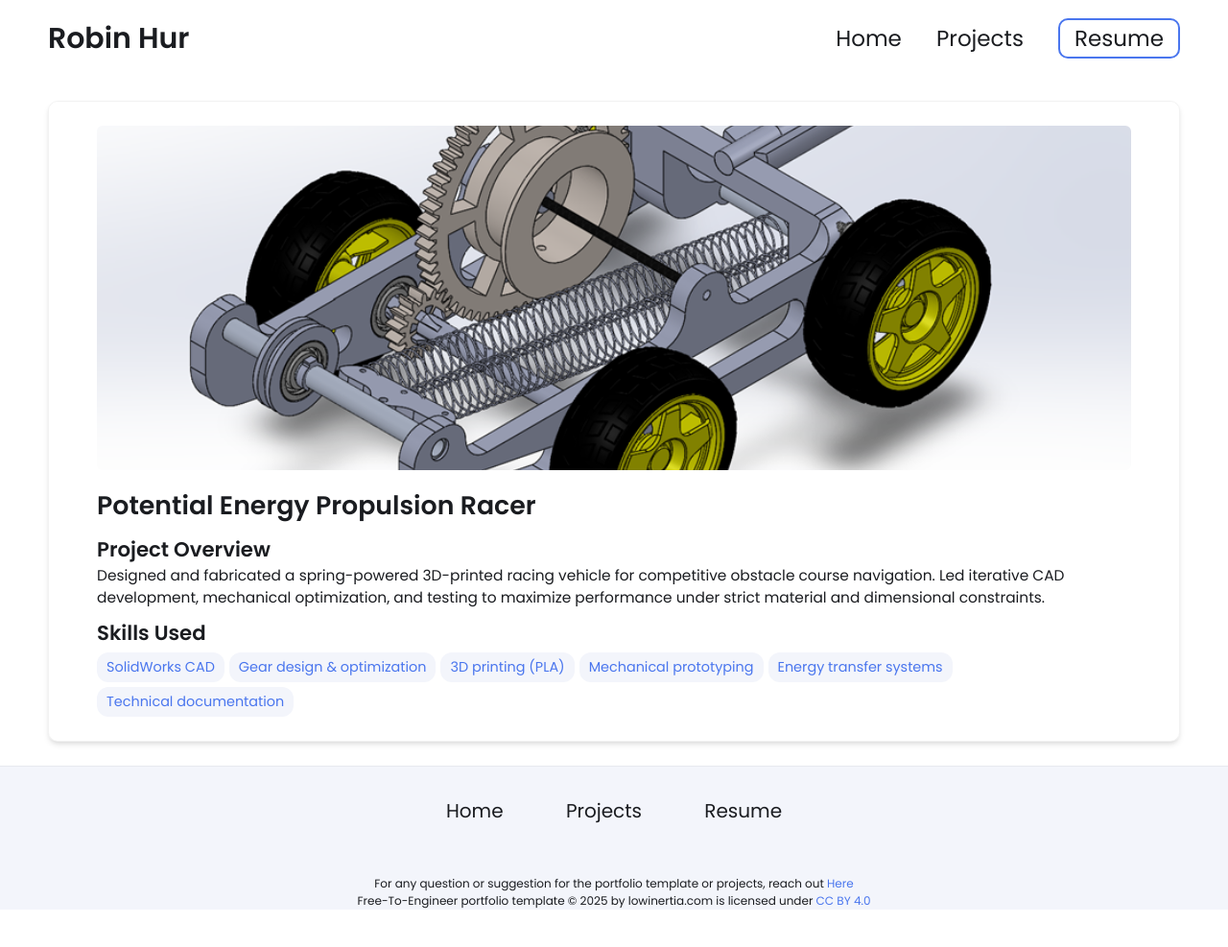
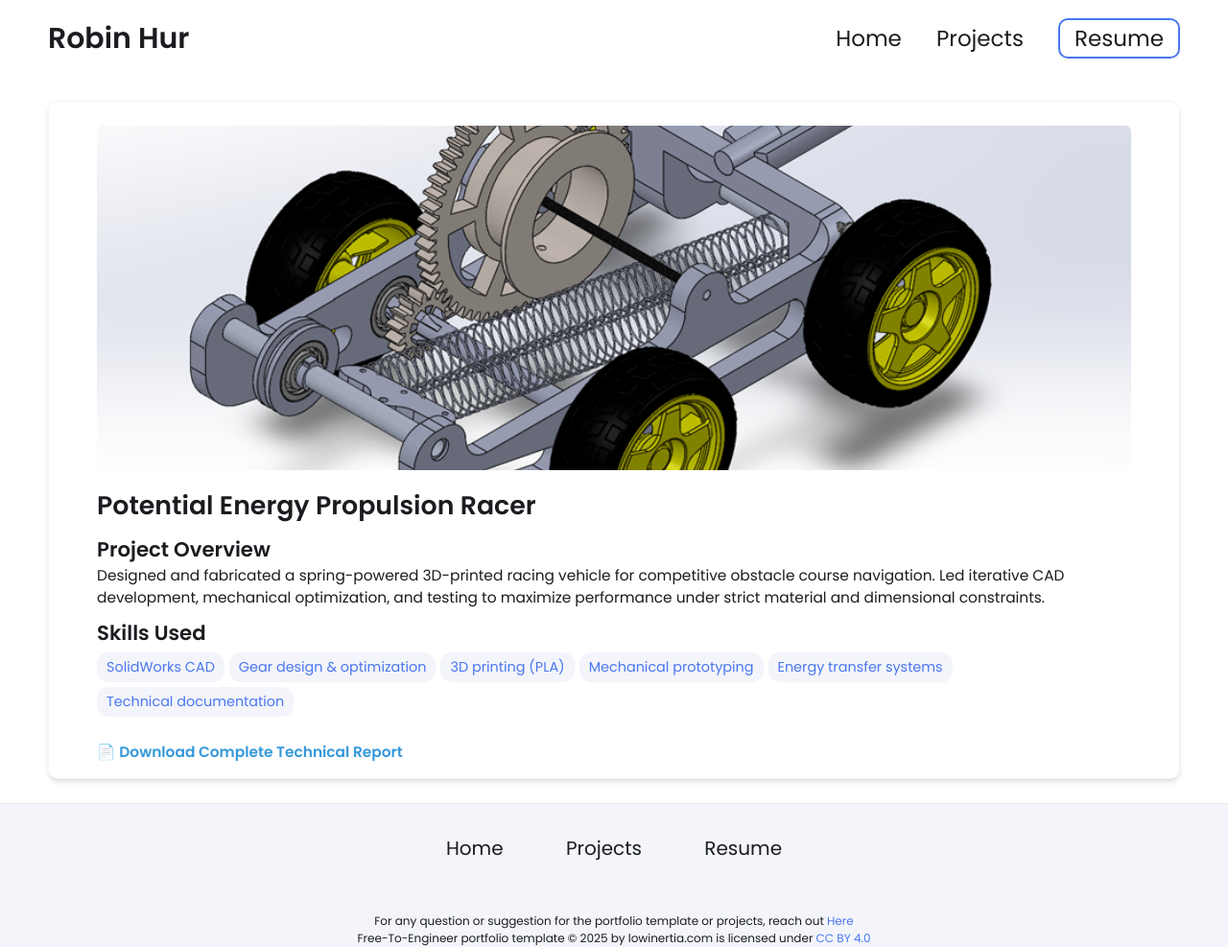
Before and after one commit to RobinKHur/RobinKHur.github.io, a Jekyll site: the page built from _projects/Potential-Energy-Propulsion-Racer/index.md, in a window 1280 px wide. Shown: the whole page at 96% size. Built offline with Jekyll 4.4.1, drawn with Linux system fonts in a browser that asks for light colours; before the commit the page ends 948 px from its top, so only the background shows below that.

Commit message:
Update index.md

```diff
--- a/_projects/Potential-Energy-Propulsion-Racer/index.md
+++ b/_projects/Potential-Energy-Propulsion-Racer/index.md
@@ -11,3 +11,4 @@ skills:
   - Technical documentation
 main-image: /project-racer.png
 ---
+📄 **[Download Complete Technical Report]({{ "/assets/readme/MAE2020 - Final Report.pdf" | relative_url }})**
```
